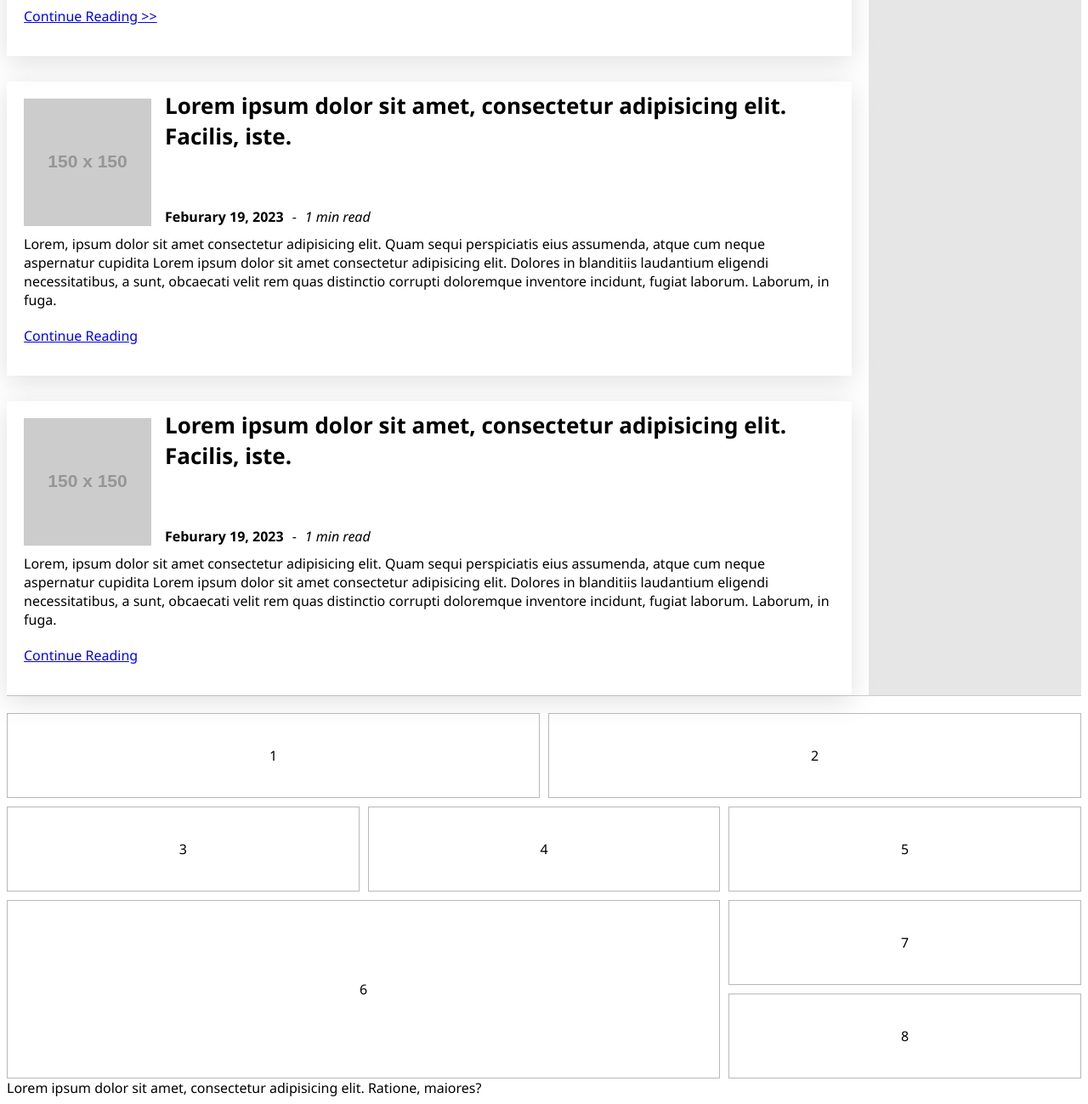
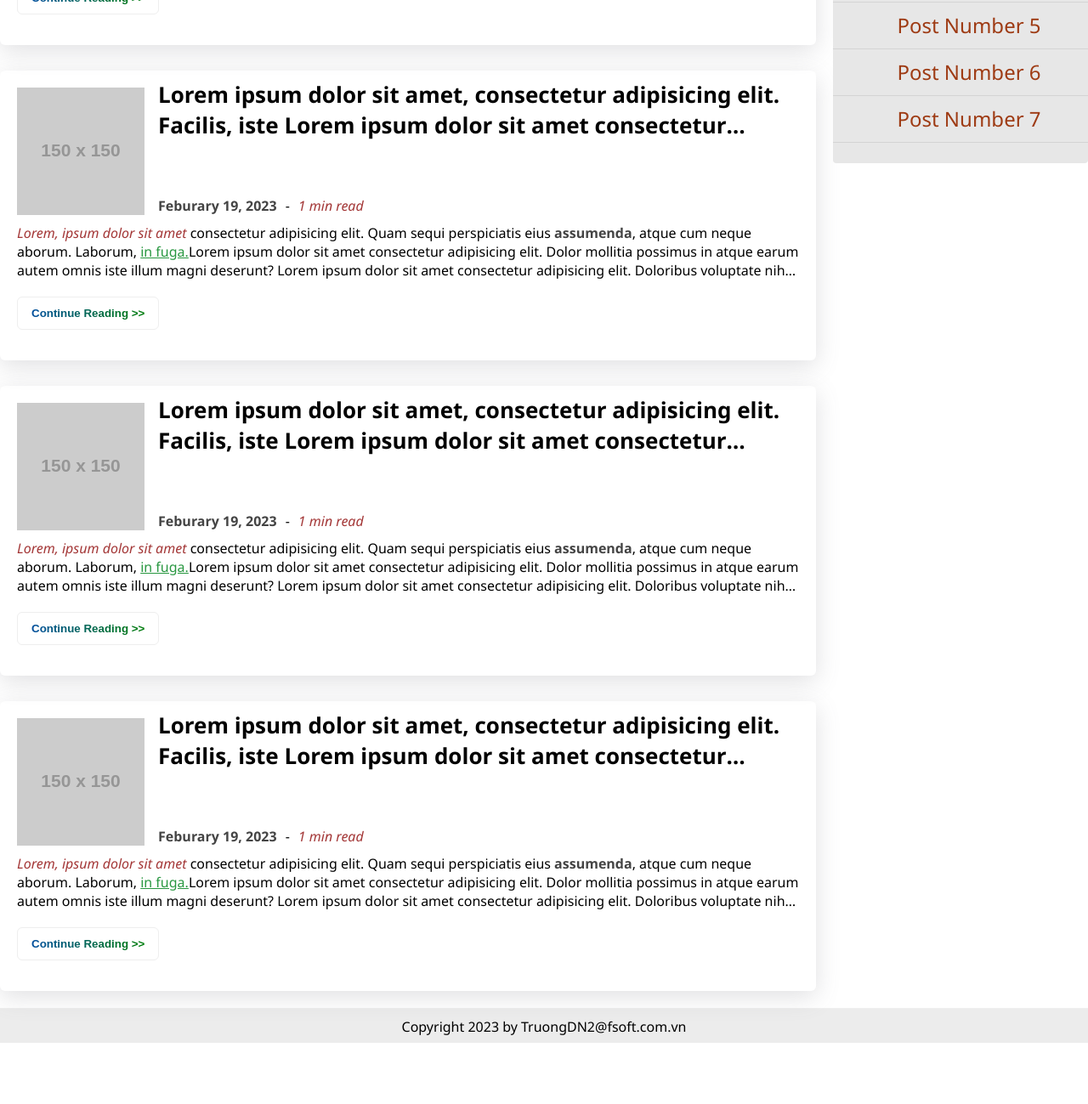
Before and after one commit to truongtom1993/Frontend-Web-Developer_css_webLayout_websiteComponents, a plain HTML site: page index.html in a window 1280 px wide. Shown: the part 663-1962 px from the top of the page at 85% size. After the commit the page ends 1890 px from the top, so only its background shows below. Drawn offline with Linux system fonts and the light colour scheme; placeholder pictures from the web are drawn by us.

Commit message:
done homepage

```diff
--- a/index.html
+++ b/index.html
@@ -12,16 +12,17 @@
 </head>
 
 <body>
-	<header>
+	<header class="header">
 		<div class="header_left">
 			<img src="/logo.svg" alt="logo_header" id="logo_header">
 			<ul class="navlink_header">
-				<li><a href="/" class="active">Homepage</a></li>
-				<li><a href="/blogs-post">Blog Post</a></li>
+				<li class="navlink_item"><a href="/" class="active">Homepage</a></li>
+				<li class="navlink_item"><a href="pages/blog_post.html">Blog Posts</a></li>
 			</ul>
 		</div>
 		<div class="header_right">
-			<label for="search_header"><input type="text" id="search_header"><button>Search</button></label>
+			<label for="search_header" class="search_header"><input type="text" id="search_header"><button
+					id="search_button">Search</button></label>
 		</div>
 	</header>
 	<main class="container">
@@ -30,87 +31,137 @@
 		</div>
 
 		<section class="main_homepage">
-			<div class="main_homepage_articles">
-				<article class="article_homepage">
-					<div class="article_header">
-						<img src="https://via.placeholder.com/150.webp/C5C5C5/FFFFFF/?text=Image" alt="Article Image" class="article_image">
-						<div class="article_header_right">
-							<h2>Lorem ipsum dolor sit amet, consectetur adipisicing elit. Facilis, iste Lorem ipsum dolor sit amet consectetur adipisicing elit. Accusamus, accusantium?</h2>
-							<div class="article_header_right_detail">
-								<strong>Feburary 19, 2023</strong>
+			<div class="main_homepage_cards">
+				<div class="card_homepage">
+					<div class="card_header">
+						<img src="https://via.placeholder.com/150.webp/C5C5C5/FFFFFF/?text=Image" alt="card Image"
+							class="card_image">
+						<div class="card_header_right">
+							<h2 class="card_header_right_title">Lorem ipsum dolor sit amet, consectetur adipisicing elit. Facilis,
+								iste Lorem ipsum dolor sit amet
+								consectetur adipisicing elit. Accusamus, accusantium?</h2>
+							<div class="card_header_right_detail">
+								<strong class="strong">Feburary 19, 2023</strong>
 								<span class="separate">-</span>
-								<em>1 min read</em>
+								<em class="em">1 min read</em>
 							</div>
 						</div>
 					</div>
-					<p class="article_content">
-						Lorem, ipsum dolor sit amet consectetur adipisicing elit. Quam sequi perspiciatis eius assumenda, atque cum
-						neque aspernatur cupidita Lorem ipsum dolor sit amet consectetur adipisicing elit. Dolores in blanditiis laudantium eligendi necessitatibus, a sunt, obcaecati velit rem quas distinctio corrupti doloremque inventore incidunt, fugiat laborum. Laborum, in fuga.
+					<p class="card_content">
+						<em class="em">Lorem, ipsum dolor sit amet</em> consectetur adipisicing elit. Quam sequi perspiciatis eius
+						<strong class="strong">assumenda</strong>, atque cum
+						neque aborum. Laborum, <u class="u">in fuga.</u>Lorem ipsum dolor sit amet consectetur adipisicing elit.
+						Dolor
+						mollitia possimus in atque earum autem omnis iste illum magni deserunt? Lorem ipsum dolor sit amet
+						consectetur adipisicing elit. Doloribus voluptate nihil impedit quisquam cumque. Perferendis sapiente quos
+						sunt odio vero.
 					</p>
-					<div class="article_footer">
-						<a href="#" class="continue_reading">Continue Reading >></a>
-					</div>
-				</article>
-				<article class="article_homepage">
-					<div class="article_header">
-						<img src="https://via.placeholder.com/150.webp/C5C5C5/FFFFFF/?text=Image" alt="Article Image" class="article_image">
-						<div class="article_header_right">
-							<h2>Lorem ipsum dolor sit amet, consectetur adipisicing elit. Facilis, iste.</h2>
-							<div class="article_header_right_detail">
-								<strong>Feburary 19, 2023</strong>
+					<button class="card_footer">
+						<a href="/pages/blog_post.html" class="continue_reading">Continue Reading >></a>
+					</button>
+				</div>
+				<div class="card_homepage">
+					<div class="card_header">
+						<img src="https://via.placeholder.com/150.webp/C5C5C5/FFFFFF/?text=Image" alt="card Image"
+							class="card_image">
+						<div class="card_header_right">
+							<h2 class="card_header_right_title">Lorem ipsum dolor sit amet, consectetur adipisicing elit. Facilis,
+								iste Lorem ipsum dolor sit amet
+								consectetur adipisicing elit. Accusamus, accusantium?</h2>
+							<div class="card_header_right_detail">
+								<strong class="strong">Feburary 19, 2023</strong>
 								<span class="separate">-</span>
-								<em>1 min read</em>
+								<em class="em">1 min read</em>
 							</div>
 						</div>
 					</div>
-					<p class="article_content">
-						Lorem, ipsum dolor sit amet consectetur adipisicing elit. Quam sequi perspiciatis eius assumenda, atque cum
-						neque aspernatur cupidita Lorem ipsum dolor sit amet consectetur adipisicing elit. Dolores in blanditiis laudantium eligendi necessitatibus, a sunt, obcaecati velit rem quas distinctio corrupti doloremque inventore incidunt, fugiat laborum. Laborum, in fuga.
+					<p class="card_content">
+						<em class="em">Lorem, ipsum dolor sit amet</em> consectetur adipisicing elit. Quam sequi perspiciatis eius
+						<strong class="strong">assumenda</strong>, atque cum
+						neque aborum. Laborum, <u class="u">in fuga.</u>Lorem ipsum dolor sit amet consectetur adipisicing elit.
+						Dolor
+						mollitia possimus in atque earum autem omnis iste illum magni deserunt? Lorem ipsum dolor sit amet
+						consectetur adipisicing elit. Doloribus voluptate nihil impedit quisquam cumque. Perferendis sapiente quos
+						sunt odio vero.
 					</p>
-					<div class="article_footer">
-						<a href="#" class="continue_reading">Continue Reading</a>
-					</div>
-				</article>
-				<article class="article_homepage">
-					<div class="article_header">
-						<img src="https://via.placeholder.com/150.webp/C5C5C5/FFFFFF/?text=Image" alt="Article Image" class="article_image">
-						<div class="article_header_right">
-							<h2>Lorem ipsum dolor sit amet, consectetur adipisicing elit. Facilis, iste.</h2>
-							<div class="article_header_right_detail">
-								<strong>Feburary 19, 2023</strong>
+					<button class="card_footer">
+						<a href="/pages/blog_post.html" class="continue_reading">Continue Reading >></a>
+					</button>
+				</div>
+				<div class="card_homepage">
+					<div class="card_header">
+						<img src="https://via.placeholder.com/150.webp/C5C5C5/FFFFFF/?text=Image" alt="card Image"
+							class="card_image">
+						<div class="card_header_right">
+							<h2 class="card_header_right_title">Lorem ipsum dolor sit amet, consectetur adipisicing elit. Facilis,
+								iste Lorem ipsum dolor sit amet
+								consectetur adipisicing elit. Accusamus, accusantium?</h2>
+							<div class="card_header_right_detail">
+								<strong class="strong">Feburary 19, 2023</strong>
 								<span class="separate">-</span>
-								<em>1 min read</em>
+								<em class="em">1 min read</em>
 							</div>
 						</div>
 					</div>
-					<p class="article_content">
-						Lorem, ipsum dolor sit amet consectetur adipisicing elit. Quam sequi perspiciatis eius assumenda, atque cum
-						neque aspernatur cupidita Lorem ipsum dolor sit amet consectetur adipisicing elit. Dolores in blanditiis laudantium eligendi necessitatibus, a sunt, obcaecati velit rem quas distinctio corrupti doloremque inventore incidunt, fugiat laborum. Laborum, in fuga.
+					<p class="card_content">
+						<em class="em">Lorem, ipsum dolor sit amet</em> consectetur adipisicing elit. Quam sequi perspiciatis eius
+						<strong class="strong">assumenda</strong>, atque cum
+						neque aborum. Laborum, <u class="u">in fuga.</u>Lorem ipsum dolor sit amet consectetur adipisicing elit.
+						Dolor
+						mollitia possimus in atque earum autem omnis iste illum magni deserunt? Lorem ipsum dolor sit amet
+						consectetur adipisicing elit. Doloribus voluptate nihil impedit quisquam cumque. Perferendis sapiente quos
+						sunt odio vero.
 					</p>
-					<div class="article_footer">
-						<a href="#" class="continue_reading">Continue Reading</a>
+					<button class="card_footer">
+						<a href="/pages/blog_post.html" class="continue_reading">Continue Reading >></a>
+					</button>
+				</div>
+				<div class="card_homepage">
+					<div class="card_header">
+						<img src="https://via.placeholder.com/150.webp/C5C5C5/FFFFFF/?text=Image" alt="card Image"
+							class="card_image">
+						<div class="card_header_right">
+							<h2 class="card_header_right_title">Lorem ipsum dolor sit amet, consectetur adipisicing elit. Facilis,
+								iste Lorem ipsum dolor sit amet
+								consectetur adipisicing elit. Accusamus, accusantium?</h2>
+							<div class="card_header_right_detail">
+								<strong class="strong">Feburary 19, 2023</strong>
+								<span class="separate">-</span>
+								<em class="em">1 min read</em>
+							</div>
+						</div>
 					</div>
-				</article>
+					<p class="card_content">
+						<em class="em">Lorem, ipsum dolor sit amet</em> consectetur adipisicing elit. Quam sequi perspiciatis eius
+						<strong class="strong">assumenda</strong>, atque cum
+						neque aborum. Laborum, <u class="u">in fuga.</u>Lorem ipsum dolor sit amet consectetur adipisicing elit.
+						Dolor
+						mollitia possimus in atque earum autem omnis iste illum magni deserunt? Lorem ipsum dolor sit amet
+						consectetur adipisicing elit. Doloribus voluptate nihil impedit quisquam cumque. Perferendis sapiente quos
+						sunt odio vero.
+					</p>
+					<button class="card_footer">
+						<a href="/pages/blog_post.html" class="continue_reading">Continue Reading >></a>
+					</button>
+				</div>
+			</div>
 
-			</div>
 			<div class="main_homepage_sidebar">
-
+				<p class="newPost">New Post</p>
+				<ul class="sidebar_post_list">
+					<li><a href="#">Post Number 1</a></li>
+					<li><a href="#">Post Number 2</a></li>
+					<li><a href="#">Post Number 3</a></li>
+					<li><a href="#">Post Number 4</a></li>
+					<li><a href="#">Post Number 5</a></li>
+					<li><a href="#">Post Number 6</a></li>
+					<li><a href="#">Post Number 7</a></li>
+				</ul>
 			</div>
 		</section>
 
-		<section class="test">
-			<div class="box1">1</div>
-			<div class="box2">2</div>
-			<div class="box3">3</div>
-			<div class="box4">4</div>
-			<div class="box5">5</div>
-			<div class="box6">6</div>
-			<div class="box7">7</div>
-			<div class="box8">8</div>
-		</section>
-
-		<footer>Lorem ipsum dolor sit amet, consectetur adipisicing elit. Ratione, maiores?</footer>
 	</main>
+	<footer><span>Copyright 2023 by TruongDN2@fsoft.com.vn</span></footer>
 
 </body>
 
--- a/styles/desktop.css
+++ b/styles/desktop.css
@@ -8,18 +8,18 @@
 	.main_homepage {
 		grid-template-columns: auto 300px;
 	}
-	.main_homepage_articles {
+	.main_homepage_cards {
 		grid-template-columns: auto auto;
 		grid-gap: 50px;
 	}
 	.main_homepage_sidebar {
 		display: flex;
 	}
-	.article_image {
+	.card_image {
 		width: 150px;
 		aspect-ratio: 1;
 	}
-	.article_header_right{
+	.card_header_right{
 		display: flex;
 		flex-direction: column;
 		justify-content: space-between;
--- a/styles/mobile.css
+++ b/styles/mobile.css
@@ -1,8 +1,23 @@
 :root {
 	--color-primary: #024ca9;
+	--color-second: #9e3b14;
+	--color-third: #0282a9;
+	--color-strong: #444444;
+	--color-em: #a33636;
+	--color-underline: #289740;
 }
 body {
 	font-family: 'Segoe UI', Tahoma, Geneva, Verdana, sans-serif;
+	margin: 0;
+}
+strong {
+	color: var(--color-strong);
+}
+em {
+	color: var(--color-em);
+}
+u {
+	color: var(--color-underline);
 }
 header {
 	align-items: center;
@@ -34,6 +49,8 @@ header {
 	flex-direction: column;
 	min-height: 100vh;
 	padding-top: 60px;
+	margin-left: auto;
+	margin-right: auto;
 }
 .navlink_header {
 	align-items: center;
@@ -66,77 +83,95 @@ header {
 	outline: none;
 	padding: 6px;
 }
-.container {
-	margin-left: auto;
-	margin-right: auto;
-}
 #banner {
 	height: 300px;
 	margin-bottom: 10px;
 	width: 100%;
 }
-.main_homepage_articles {
+.main_homepage_cards {
 	display: grid;
+	grid-auto-rows: minmax(340px, max-content);
 	grid-row-gap: 30px;
 	grid-template-columns: auto;
 }
-.article_homepage {
-	padding: 10px;
+.card_homepage {
+	border-radius: 6px;
 	box-shadow: rgba(100, 100, 111, 0.2) 0px 7px 29px 0px;
 	display: flex;
 	flex-direction: column;
+	padding: 10px;
 }
-.article_image{
+.card_image {
+	max-height: 210px;
 	width: 100%;
-	max-height: 210px;
 }
-.article_header {
+.card_header {
 	display: flex;
 	flex-direction: column;
 }
 
-.article_header_right {
+.card_header_right {
+	margin-bottom: 10px;
+	margin-top: 10px;
 	padding-left: 0px;
-	margin-top: 10px;
-	margin-bottom: 10px;
 }
-.article_header_right h2{
+.card_header_right h2 {
+	-webkit-box-orient: vertical;
+	display: -webkit-box;
 	font-size: 24px;
+	-webkit-line-clamp: 2;
 	margin-top: 0;
-	display:-webkit-box;
-	-webkit-line-clamp:2;
-	-webkit-box-orient: vertical;
 	overflow: hidden;
 	text-overflow: ellipsis;
 	word-break: break-word;
 }
-.article_header_right_detail {
+.card_header_right_detail {
 	display: flex;
 	grid-column-gap: 10px;
 	margin-top: auto;
 }
 .main_homepage {
-	border-bottom: 1px solid #ccc;
 	display: grid;
 	flex-grow: 1;
 	grid-template-columns: auto;
 	margin-bottom: 20px;
+	padding: 0 4px;
 }
-.article_content{
-	display:-webkit-box;
-	-webkit-line-clamp:5;
+.card_content {
 	-webkit-box-orient: vertical;
+	display: -webkit-box;
+	flex-grow: 1;
+	-webkit-line-clamp: 3;
+	margin-bottom: 20px;
+	margin-top: 10px;
 	overflow-y: hidden;
+	text-align: left;
 	text-overflow: ellipsis;
 	word-break: break-word;
-	text-align: left;
-	margin-bottom: 20px;
-	flex-grow: 1;
-	margin-top: 10px;
 }
-.article_footer{
+.card_footer {
+	background-color: transparent;
+	border: 1px solid #eee;
+	border-radius: 6px;
+	display: flex;
 	justify-self: end;
 	margin-bottom: 16px;
+	width: max-content;
+}
+.card_footer:hover {
+	border: 1px solid #ccc;
+	cursor: pointer;
+	transition: 0.5s;
+}
+.continue_reading {
+	background-clip: text;
+	-webkit-background-clip: text;
+	background-image: linear-gradient(to right, #024ca9, green);
+	color: transparent;
+	font-weight: bold;
+	height: 100%;
+	padding: 10px;
+	text-decoration: none;
 }
 
 .main_homepage_sidebar {
@@ -145,18 +180,11 @@ header {
 }
 
 footer {
+	background-color: #cccccc5d;
+	border-top: 1px solid #eee;
+	display: flex;
+	height: 30px;
+	justify-content: center;
 	margin-top: auto;
+	padding-top: 10px;
 }
-.test [class^='box'] {
-	border: 1px solid #b8b8b8;
-	display: flex;
-	justify-content: center;
-	align-items: center;
-}
-.test {
-	display: grid;
-	/* grid-template-columns: auto auto auto; */
-	grid-auto-rows: 100px;
-	grid-gap: 10px;
-	grid-template-areas: '.';
-}
--- a/styles/tablet.css
+++ b/styles/tablet.css
@@ -7,27 +7,56 @@
 		display: flex;
 	}
 	.main_homepage {
-		grid-template-columns: auto 250px;
+		grid-template-columns: auto 300px;
+		padding: 0;
 	}
-	.article_image {
+	.card_image {
 		width: 150px;
 		aspect-ratio: 1;
 	}
-	.main_homepage_articles {
+	.main_homepage_cards {
 		grid-template-columns: auto;
 		margin-right: 20px;
 	}
+	.newPost {
+		text-align: center;
+		font-size: 30px;
+		font-weight: 700;
+		margin-top: 10px;
+		margin-bottom: 20px;
+	}
 	.main_homepage_sidebar {
 		display: flex;
+		flex-direction: column;
+		height: max-content;
+		border-radius: 4px;
+		background-color: #e7e7e7;
 	}
-	.article_header_right h2 {
+	.sidebar_post_list {
+		list-style-type: none;
+		margin-top: 0;
+		padding: 0;
+		font-size: 24px;
+	}
+	.sidebar_post_list li{
+		line-height: 54px;
+		border-bottom: 1px solid #d4d4d4;
+		padding-left: 20px;
+		text-align: center;
+
+	}
+	.sidebar_post_list a {
+		text-decoration: none;
+		color: var(--color-second);
+	}
+	.card_header_right h2 {
 		margin-top: -10px;
 		font-size: 26px;
 	}
-	.article_header {
+	.card_header {
 		flex-direction: row;
 	}
-	.article_header_right {
+	.card_header_right {
 		margin-top: 0;
 		margin-bottom: 0;
 		padding-left: 16px;
@@ -35,45 +64,7 @@
 		flex-direction: column;
 		justify-content: space-between;
 	}
-	.article_homepage {
+	.card_homepage {
 		padding: 20px;
 	}
-
-	.test {
-		display: grid;
-		/* grid-template-columns: auto auto auto; */
-		grid-auto-rows: 100px;
-		grid-gap: 10px;
-		grid-template-areas: 'box1 box1 box1 box2 box2 box2' 'box3 box3 box4 box4 box5 box5' 'box6 box6 box6 box6 box7 box7' 'box6 box6 box6 box6 box8 box8';
-	}
-	.test [class^='box'] {
-		border: 1px solid #b8b8b8;
-		display: flex;
-		justify-content: center;
-		align-items: center;
-	}
-	.box1 {
-		grid-area: box1;
-	}
-	.box2 {
-		grid-area: box2;
-	}
-	.box3 {
-		grid-area: box3;
-	}
-	.box4 {
-		grid-area: box4;
-	}
-	.box5 {
-		grid-area: box5;
-	}
-	.box6 {
-		grid-area: box6;
-	}
-	.box7 {
-		grid-area: box7;
-	}
-	.box8 {
-		grid-area: box8;
-	}
 }
```
Also changed, not shown: pages/blog_post.html (+1 -1 lines).
